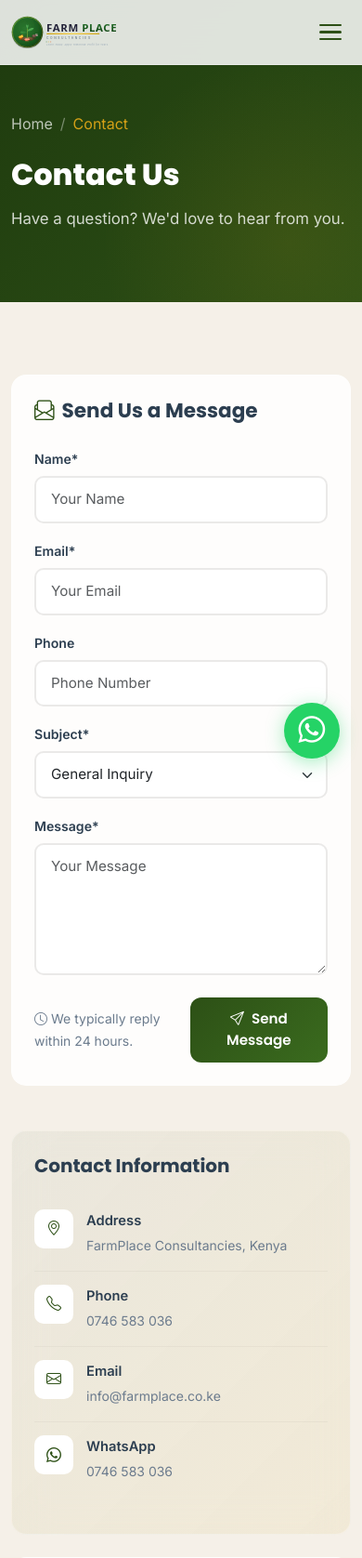
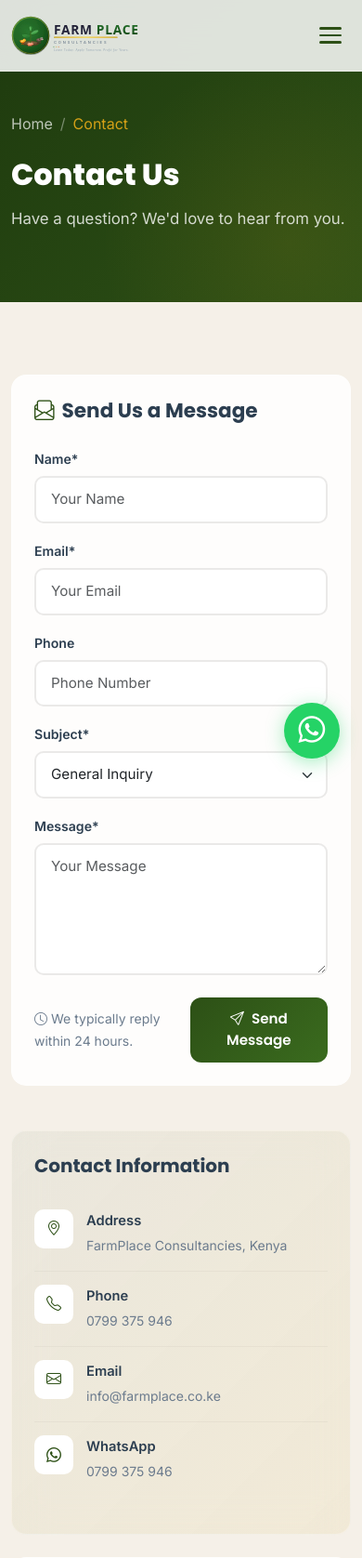
Before and after one commit to Billy3661/Farmplace, a Django app: page /contact/ in a window 390 px wide. Shown: the top 1676 px of the page at 93% size. Run offline with Django 5.2, Linux system fonts and the light colour scheme; some libraries are stand-ins or nearby versions.

Commit message:
Update phone to 0799375946, fix dairy emoji, enlarge mobile navbar

```diff
--- a/static/css/custom.css
+++ b/static/css/custom.css
@@ -1662,7 +1662,7 @@ img {
 /* Tablet & below */
 @media (max-width: 991.98px) {
     .brand-logo {
-        height: 40px;
+        height: 45px;
     }
 
     .navbar-toggler {
@@ -1760,7 +1760,7 @@ img {
 
 @media (max-width: 575.98px) {
     .brand-logo {
-        height: 35px;
+        height: 42px;
     }
 
     .hero-stats {
--- a/templates/base.html
+++ b/templates/base.html
@@ -113,7 +113,7 @@
                         <a href="#" class="social-link"><i class="bi bi-facebook"></i></a>
                         <a href="#" class="social-link"><i class="bi bi-twitter-x"></i></a>
                         <a href="#" class="social-link"><i class="bi bi-instagram"></i></a>
-                        <a href="https://wa.me/254746583036" class="social-link" target="_blank"><i class="bi bi-whatsapp"></i></a>
+                        <a href="https://wa.me/254799375946" class="social-link" target="_blank"><i class="bi bi-whatsapp"></i></a>
                     </div>
                 </div>
                 <div class="col-lg-2">
@@ -138,7 +138,7 @@
                     <h5 class="footer-title">Contact Us</h5>
                     <ul class="footer-contact">
                         <li><i class="bi bi-geo-alt"></i> Farmplace Consultancies</li>
-                        <li><i class="bi bi-telephone"></i> 0746 583 036</li>
+                        <li><i class="bi bi-telephone"></i> 0799 375 946</li>
                         <li><i class="bi bi-whatsapp"></i> WhatsApp Support</li>
                         <li><i class="bi bi-envelope"></i> info@farmplace.co.ke</li>
                     </ul>
@@ -153,7 +153,7 @@
     </footer>
 
     <!-- WhatsApp Float -->
-    <a href="https://wa.me/254746583036" class="whatsapp-float" target="_blank" title="Chat on WhatsApp">
+    <a href="https://wa.me/254799375946" class="whatsapp-float" target="_blank" title="Chat on WhatsApp">
         <i class="bi bi-whatsapp"></i>
     </a>
 
--- a/templates/contact/contact.html
+++ b/templates/contact/contact.html
@@ -58,7 +58,7 @@
                         </div>
                         <div>
                             <div style="font-weight:600;font-size:0.92rem;">Phone</div>
-                            <small style="color:var(--fp-text-muted);">0746 583 036</small>
+                            <small style="color:var(--fp-text-muted);">0799 375 946</small>
                         </div>
                     </li>
                     <li style="display:flex;align-items:flex-start;gap:14px;padding:14px 0;border-bottom:1px solid rgba(0,0,0,0.04);">
@@ -76,7 +76,7 @@
                         </div>
                         <div>
                             <div style="font-weight:600;font-size:0.92rem;">WhatsApp</div>
-                            <small style="color:var(--fp-text-muted);">0746 583 036</small>
+                            <small style="color:var(--fp-text-muted);">0799 375 946</small>
                         </div>
                     </li>
                 </ul>
@@ -99,7 +99,7 @@
                     </li>
                 </ul>
                 <div class="mt-3">
-                    <a href="https://wa.me/254746583036" class="btn btn-primary btn-sm w-100" target="_blank">
+                    <a href="https://wa.me/254799375946" class="btn btn-primary btn-sm w-100" target="_blank">
                         <i class="bi bi-whatsapp me-2"></i>Chat on WhatsApp
                     </a>
                 </div>
--- a/templates/home/index.html
+++ b/templates/home/index.html
@@ -202,7 +202,7 @@
             </div>
             <div class="col-md-4 reveal reveal-delay-2">
                 <div class="glass-card text-center">
-                    <div class="card-icon mx-auto" style="font-size:2.5rem;background:var(--fp-green-50);">&#129402;</div>
+                    <div class="card-icon mx-auto" style="font-size:2.5rem;background:var(--fp-green-50);">&#128004;</div>
                     <h5 class="card-title">Dairy & Beef Farming</h5>
                     <p class="card-text">Modern cattle management and milk production.</p>
                     <a href="{% url 'courses:course_list' %}" class="btn btn-outline-primary btn-sm mt-2">View Course</a>
```
